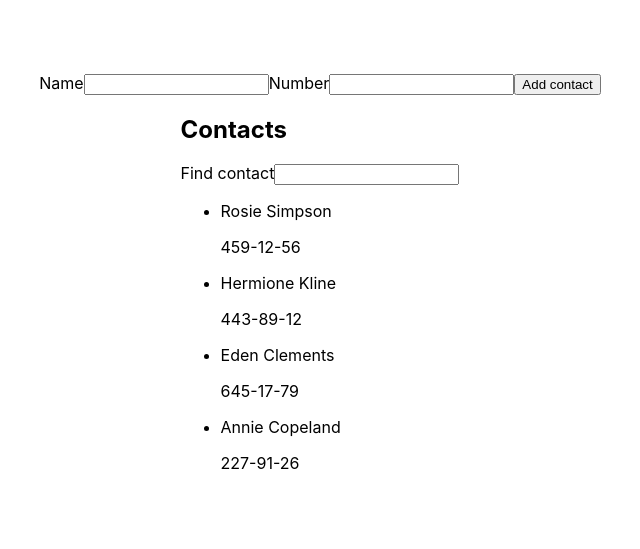
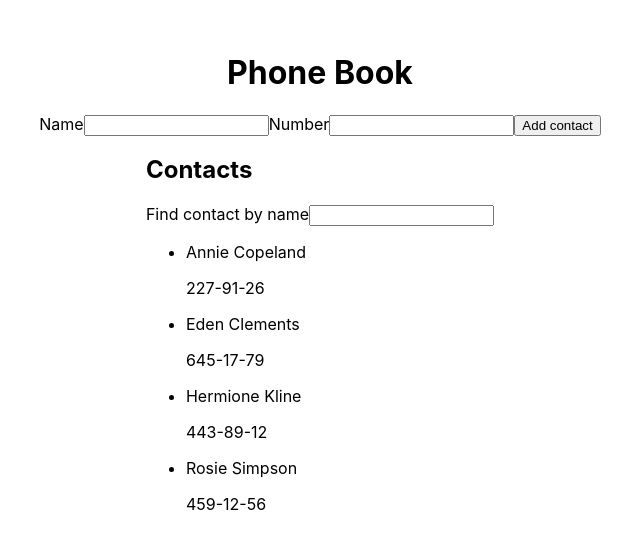
Before and after one commit to akiselyoff/goit-react-hw-02-phonebook, a React (Create React App) app: page / in a window 1280 px wide. Shown: the part 119-668 px from the top of the page, without its empty margins (320-960 px from the left). Built offline with nearby package versions, Linux system fonts and the light colour scheme.

Commit message:
step #4 done

```diff
--- a/src/components/App.js
+++ b/src/components/App.js
@@ -1,5 +1,8 @@
 import React, { Component } from 'react';
 import { nanoid } from 'nanoid';
+import ContactForm from './ContactForm/ContactForm';
+import Filter from './Filter/Filter';
+import ContactList from './ContactList/ContactList';
 
 class App extends Component {
   state = {
@@ -10,13 +13,6 @@ class App extends Component {
       { id: 'id-4', name: 'Annie Copeland', number: '227-91-26' },
     ],
     filter: '',
-    name: '',
-    number: '',
-  };
-
-  handleInputChange = e => {
-    const { name, value } = e.currentTarget;
-    this.setState({ [name]: value });
   };
 
   handleFilterChange = e => {
@@ -24,28 +20,24 @@ class App extends Component {
     this.setState({ [name]: value });
   };
 
-  filteredContacts(value) {
-    return this.state.contacts.filter(contact => {
+  filteredContacts = value => {
     const filterNormalize = value.toLowerCase();
+    return this.state.contacts
+      .filter(contact => {
         return contact.name.toLowerCase().includes(filterNormalize);
-    });
-  }
+      })
+      .sort((a, b) => a.name.localeCompare(b.name));
+  };
 
-  handleSubmit = e => {
-    e.preventDefault();
-    const { name, number } = e.target.elements;
-
-    this.setState(prevState => {
+  formSubmit = ({ name, number }) => {
     const newContact = {
       id: nanoid(),
-        name: name.value,
-        number: number.value,
+      name,
+      number,
     };
-
-      const listOfContacts = [...prevState.contacts];
-      listOfContacts.push(newContact);
-      return { contacts: listOfContacts, name: '', number: '' };
-    });
+    this.setState(prevState => ({
+      contacts: [newContact, ...prevState.contacts],
+    }));
   };
 
   render() {
@@ -59,54 +51,20 @@ class App extends Component {
           flexDirection: 'column',
         }}
       >
-        <form action="submit" onSubmit={this.handleSubmit}>
-          <label>
-            Name
-            <input
-              type="text"
-              name="name"
-              pattern="^[a-zA-Zа-яА-Я]+(([' -][a-zA-Zа-яА-Я ])?[a-zA-Zа-яА-Я]*)*$"
-              title="Name may contain only letters, apostrophe, dash and spaces. For example Adrian, Jacob Mercer, Charles de Batz de Castelmore d'Artagnan"
-              required
-              value={this.state.name}
-              onChange={this.handleInputChange}
-            />
-          </label>
-          <label>
-            Number
-            <input
-              type="tel"
-              name="number"
-              pattern="\+?\d{1,4}?[-.\s]?\(?\d{1,3}?\)?[-.\s]?\d{1,4}[-.\s]?\d{1,4}[-.\s]?\d{1,9}"
-              title="Phone number must be digits and can contain spaces, dashes, parentheses and can start with +"
-              required
-              value={this.state.number}
-              onChange={this.handleInputChange}
-            />
-          </label>
-          <button type="submit">Add contact</button>
-        </form>
+        <h1>Phone Book</h1>
+        <ContactForm onSubmit={this.formSubmit} />
         <div>
           <h2>Contacts</h2>
-          <label>
-            Find contact
-            <input
-              type="text"
-              name="filter"
+          <Filter
+            title="Find contact by name"
+            onChange={this.handleFilterChange}
             value={this.state.filter}
-              onChange={this.handleFilterChange}
           />
-          </label>
-          <ul>
-            {this.filteredContacts(this.state.filter).map(contact => {
-              return (
-                <li key={contact.id}>
-                  <p>{contact.name}</p>
-                  <p>{contact.number}</p>
-                </li>
-              );
-            })}
-          </ul>
+
+          <ContactList
+            onFilter={this.filteredContacts}
+            filter={this.state.filter}
+          />
         </div>
       </div>
     );
--- /dev/null
+++ b/src/components/ContactForm/ContactForm.js
@@ -0,0 +1,58 @@
+import React, { Component } from 'react';
+
+class ContactForm extends Component {
+  state = {
+    name: '',
+    number: '',
+  };
+
+  handleInputChange = e => {
+    const { name, value } = e.currentTarget;
+    this.setState({ [name]: value });
+  };
+
+  handleSubmit = e => {
+    e.preventDefault();
+    const { name, number } = e.target.elements;
+    const newContact = {
+      name: name.value,
+      number: number.value,
+    };
+    this.props.onSubmit(newContact);
+    this.setState({ name: '', number: '' });
+  };
+
+  render() {
+    return (
+      <form action="submit" onSubmit={this.handleSubmit}>
+        <label>
+          Name
+          <input
+            type="text"
+            name="name"
+            pattern="^[a-zA-Zа-яА-Я]+(([' -][a-zA-Zа-яА-Я ])?[a-zA-Zа-яА-Я]*)*$"
+            title="Name may contain only letters, apostrophe, dash and spaces. For example Adrian, Jacob Mercer, Charles de Batz de Castelmore d'Artagnan"
+            required
+            value={this.state.name}
+            onChange={this.handleInputChange}
+          />
+        </label>
+        <label>
+          Number
+          <input
+            type="tel"
+            name="number"
+            pattern="\+?\d{1,4}?[-.\s]?\(?\d{1,3}?\)?[-.\s]?\d{1,4}[-.\s]?\d{1,4}[-.\s]?\d{1,9}"
+            title="Phone number must be digits and can contain spaces, dashes, parentheses and can start with +"
+            required
+            value={this.state.number}
+            onChange={this.handleInputChange}
+          />
+        </label>
+        <button type="submit">Add contact</button>
+      </form>
+    );
+  }
+}
+
+export default ContactForm;
--- /dev/null
+++ b/src/components/ContactList/ContactItem.js
@@ -0,0 +1,11 @@
+const ContactItem = props => {
+  const { name, number } = props.contact;
+  return (
+    <li>
+      <p>{name}</p>
+      <p>{number}</p>
+    </li>
+  );
+};
+
+export { ContactItem };
--- /dev/null
+++ b/src/components/ContactList/ContactList.js
@@ -0,0 +1,13 @@
+import { ContactItem } from './ContactItem';
+
+const ContactList = props => {
+  return (
+    <ul>
+      {props.onFilter(props.filter).map(({ id, name, number }) => {
+        return <ContactItem contact={{ name, number }} key={id} />;
+      })}
+    </ul>
+  );
+};
+
+export default ContactList;
--- /dev/null
+++ b/src/components/Filter/Filter.js
@@ -0,0 +1,10 @@
+const Filter = ({ title, value, onChange }) => {
+  return (
+    <label>
+      {title}
+      <input type="text" name="filter" value={value} onChange={onChange} />
+    </label>
+  );
+};
+
+export default Filter;
```
Lines whose indentation alone changed are shown as unchanged.
